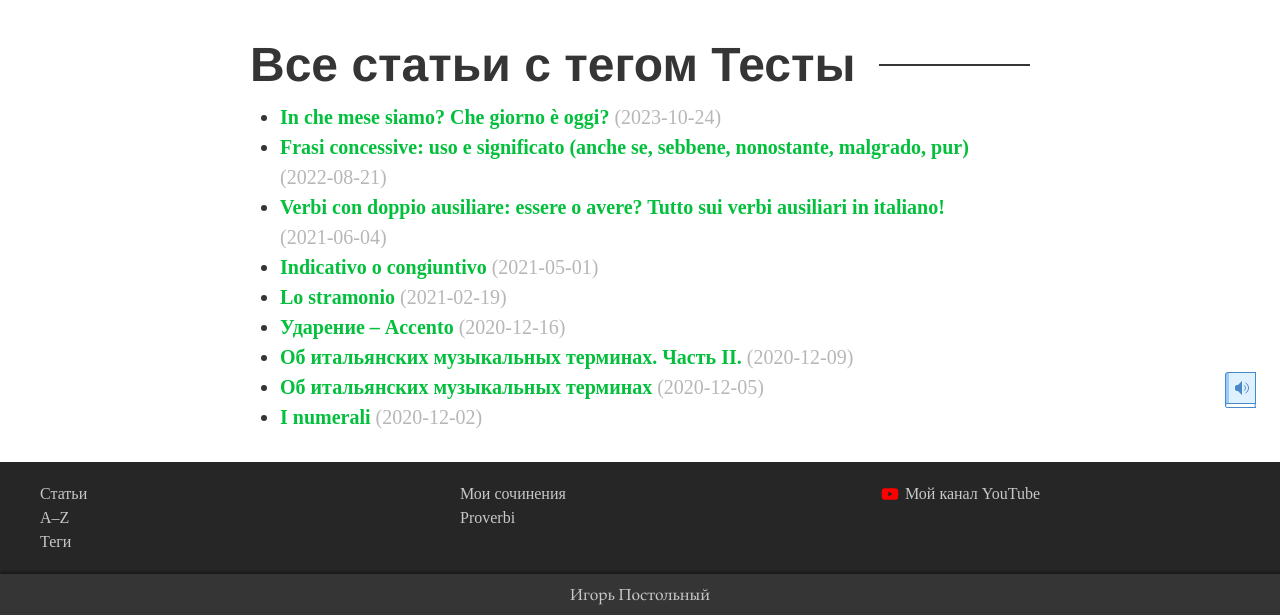
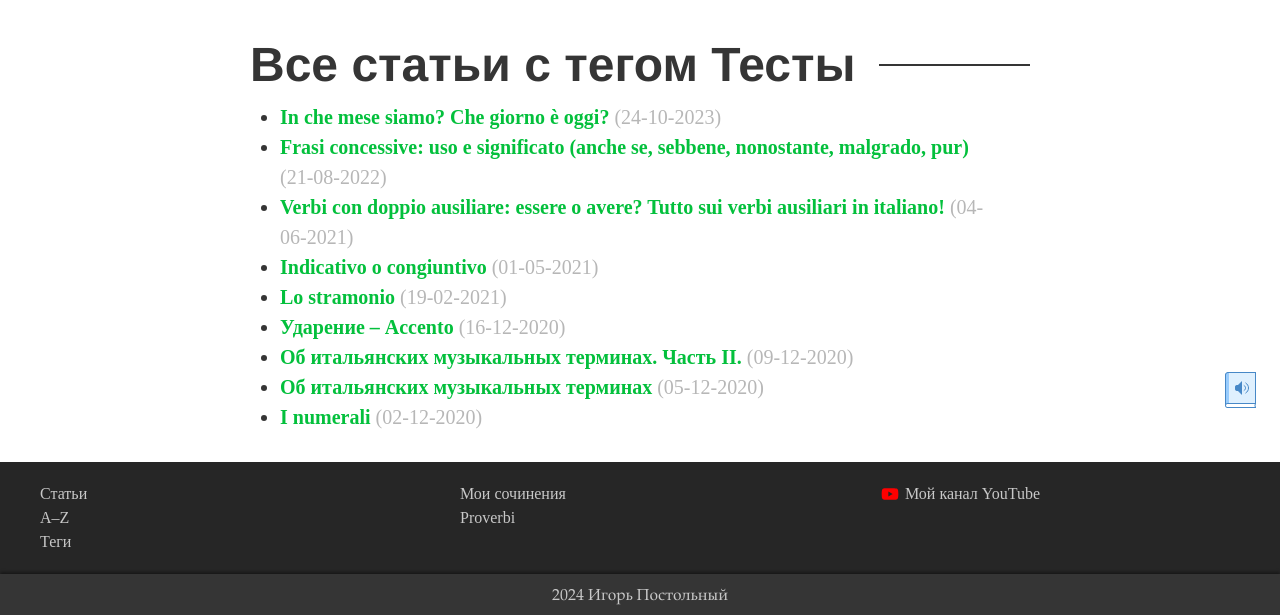
Before and after one commit to postolny/postolny.github.io, a Jekyll site: the page built from _pages/tests.html, in a window 1280 px wide. Shown: the part 470-1085 px from the top of the page. Built offline with Jekyll 4.4.1, drawn with Linux system fonts in a browser that asks for light colours.

Commit message:
Add files via upload

```diff
--- a/_includes/catalogue_item.html
+++ b/_includes/catalogue_item.html
@@ -1,12 +1,12 @@
 <div class="catalogue-item">
   <time class="catalogue-time">
-    {% assign months = "Январь|Февраль|Март|Апрель|Май|Июнь|Июль|Август|Сентябрь|Октябрь|Ноябрь|Декабрь" | split: "|" %}
+    {% assign months = "января|февраля|марта|апреля|мая|июня|июля|августа|сентября|октября|ноября|декабря" | split: "|" %}
     {% assign m = post.date | date: "%-m" | minus: 1 %}
     {% assign day = post.date | date: "%d" %}
     {% assign month = months[m] %}
     {% assign year = post.date | date: "%Y" %}
-    <span>{{ day }}/{{ month }}/{{ year }}</span>
-  </time>
+    <span>{{ day }} {{ month }} {{ year }} года</span>
+</time>
   {% if include.sticky == 'true' %}
   <span class="catalogue-pinned">запись закреплена</span>
   {% endif %}
--- a/_includes/footer.html
+++ b/_includes/footer.html
@@ -46,6 +46,6 @@
 </div>
 <div class="footer">
   <div class="footer-copyright">
-    <span id="currentYear"></span> {{ site.author.name }}
+    <time id="currentYear" datetime="{{ site.time | date: '%Y' }}">{{ site.time | date: '%Y' }}</time> {{ site.author.name }}
   </div>
 </div>
--- a/_includes/tagPagesLoop.html
+++ b/_includes/tagPagesLoop.html
@@ -2,10 +2,11 @@
   <h1 class="tags-list-title">Все статьи с тегом {{ include.tagName }}</h1>
   <ul class="tags-list">
     {% for post in site.tags[include.tagName] %}
-        <li><a href="{{ post.url | prepend: site.baseurl }}">{{ post.title }}</a>
+    <li>
+      <a href="{{ post.url | prepend: site.baseurl }}">{{ post.title }}</a>
       <span class="tags-post-meta">
-                <time datetime="{{ post.date }}">
-                    ({{ post.date | date:"%Y-%m-%d" }})
+        <time datetime="{{ post.date | date: '%Y-%m-%d' }}">
+          ({{ post.date | date: '%d-%m-%Y' }})
         </time>
       </span>
     </li>
```
Lines whose indentation alone changed are shown as unchanged.
